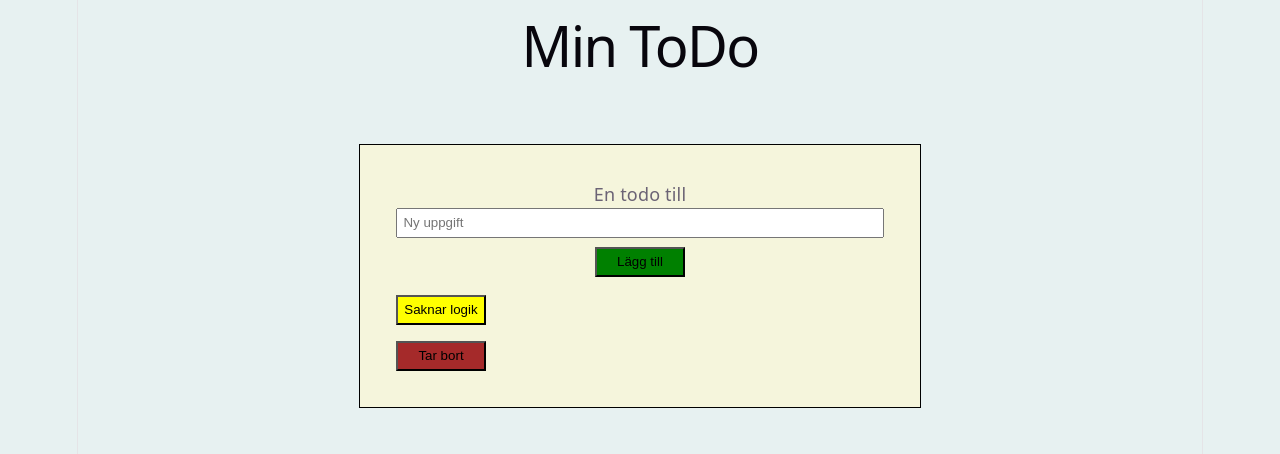
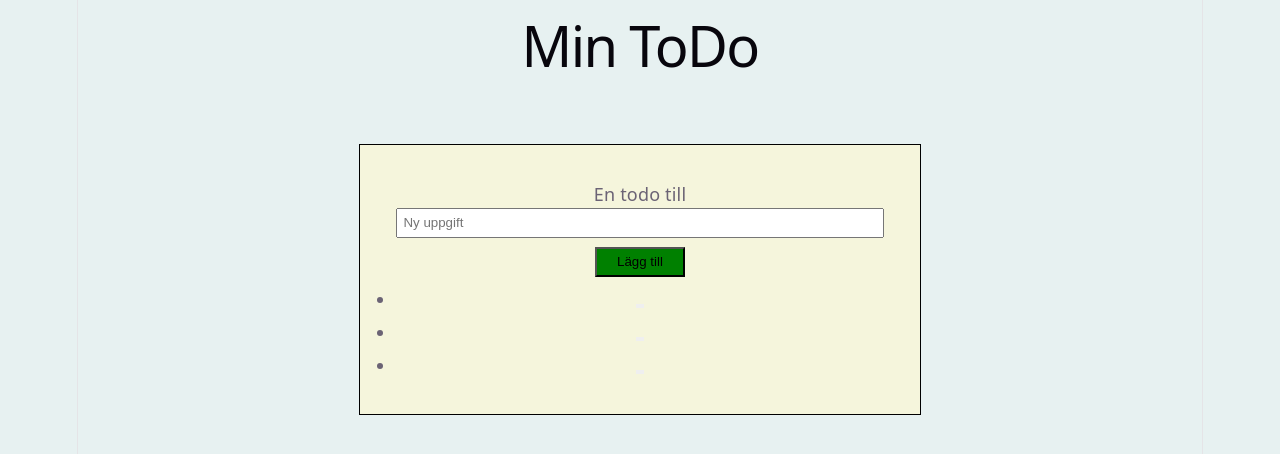
Before and after one commit to OsamaShousha/toDoApp, a React (Vite) app: page / in a window 1280 px wide. Shown: the top 454 px of the page. Built offline with nearby package versions, Linux system fonts and the light colour scheme.

Commit message:
Render todos with map

```diff
--- a/src/App.jsx
+++ b/src/App.jsx
@@ -65,12 +65,17 @@ function addTodo(e){
      </form>
 
      <ul className="meny">
-     <button type="button"  className="toggel" >
-         Saknar logik
-     </button>{" "}
+      {todos.map((t)=>(
+        <li key={t.id}>
+        <button ></button>
 
 
-     <button type="button" className="delet" >Tar bort</button>
+
+        <button></button>
+        </li>
+      ))}
+
+
 
      </ul>
     </main>
```
